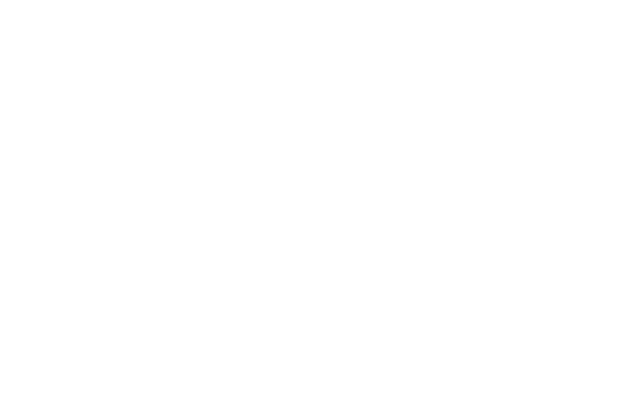
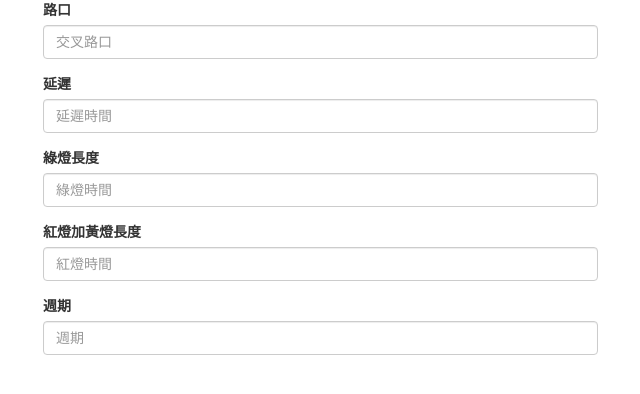
Before and after one commit to hiimyusheng/traffic_light, a plain HTML site: page index.html in a window 1280 px wide. Shown: the whole page, without its empty margins (27-667 px from the left). Drawn offline with nearby package versions, Linux system fonts and the light colour scheme.

Commit message:
新增紅綠燈功能

```diff
--- a/index.html
+++ b/index.html
@@ -10,6 +10,40 @@
   <body>
     <div class="container">
       <div class="row">
+        <div class="col-xs-12">
+          <form class="form-horizontal" id="add-form">
+            <div class="form-group">
+              <label class="col-xs-12" for="timer1">路口</label>
+              <div class="col-xs-6">
+                <input type="text" class="form-control" name="location" id="location" placeholder="交叉路口">
+              </div>
+            </div>
+            <div class="form-group">
+              <label class="col-xs-12" for="delay">延遲</label>
+              <div class="col-xs-6">
+                <input type="tel" class="form-control" name="offset" id="offset" placeholder="延遲時間">
+              </div>
+            </div>
+            <div class="form-group">
+              <label class="col-xs-12" for="timer1">綠燈長度</label>
+              <div class="col-xs-6">
+                <input type="tel" class="form-control" name="green_phase" id="green_phase" placeholder="綠燈時間">
+              </div>
+            </div>
+            <div class="form-group">
+              <label class="col-xs-12" for="timer2">紅燈加黃燈長度</label>
+              <div class="col-xs-6">
+                <input type="tel" class="form-control" name="red_phase" id="red_phase" placeholder="紅燈時間">
+              </div>
+            </div>
+            <div class="form-group">
+              <label class="col-xs-12" for="delay">週期</label>
+              <div class="col-xs-6">
+                <input type="number" class="form-control" name="period" id="period" placeholder="週期">
+              </div>
+            </div>
+          </form>
+        </div>
       </div>
     </div>
   </body>
```
